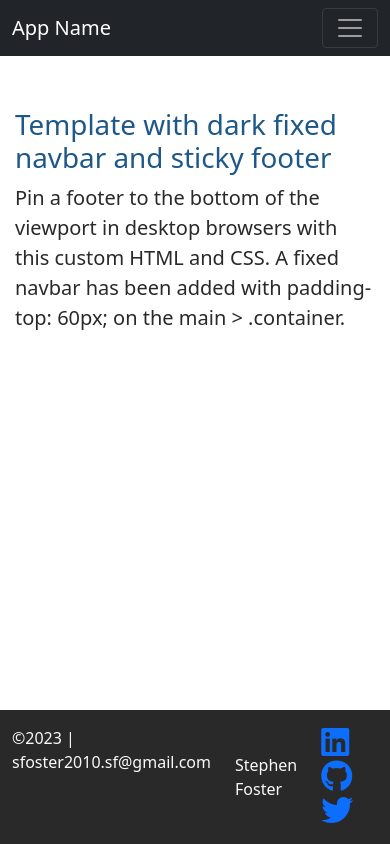
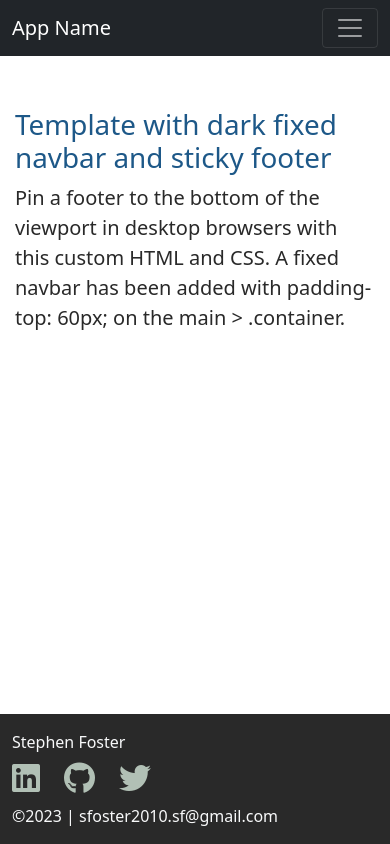
Before and after one commit to Foster0x/CFsitetemplate, a plain HTML site: page index.html in a window 390 px wide. Drawn offline with nearby package versions, Linux system fonts and the light colour scheme.

Commit message:
footer responsive

```diff
--- a/css/site.css
+++ b/css/site.css
@@ -21,6 +21,20 @@ h1,h2,h3,h4,h5,h6 {
     color: var(--primary-color);
 }
 
+footer {
+    padding-right: 1rem;
+}
+
+footer .social>a {
+    color: var(--white-color);
+    opacity: 0.75;
+}
+
+footer .social>a:hover {
+    opacity: 0.9;
+    color: var(--primary-color);
+}
+
 main>.container {
     padding: 60px 15px 0;
     margin-bottom: 5rem;
--- a/index.html
+++ b/index.html
@@ -55,18 +55,18 @@
     <footer class="footer mt-auto py-3 sticky-footer">
         <div class="container-fluid">
             <!--<span class="text-muted">Place sticky footer content here.</span> -->
-            <div class="row">
-                <div class="col text-light">
+            <div class="row row-cols-1 row-cols-lg-3 gy-2">
+                <div class="col order-last order-lg-first text-light">
                     <div><span class="text-light">&copy;2023 | </span>sfoster2010.sf@gmail.com</div>
                 </div>
-                <div class="col d-flex align-items-center justify-content-center">
+                <div class="col d-flex align-items-center justify-content-start justify-content-lg-center">
                     <div><span class="text-light">Stephen Foster</span></div>
                 </div>
-                <div class="col d-flex align-items-center justify-content-end">
+                <div class="col d-flex align-items-center justify-content-start justify-content-lg-end">
                     <div class="row">
-                        <div class="col"><a href="#"><i class="fab fa-linkedin fa-2x"></i></a></div>
-                        <div class="col"><a href="#"><i class="fab fa-github fa-2x"></i></a></div>
-                        <div class="col"><a href="#"><i class="fab fa-twitter fa-2x"></i></a></div>
+                        <div class="col social"><a href="#" target="_blank"><i class="fab fa-linkedin fa-2x"></i></a></div>
+                        <div class="col social"><a href="#" target="_blank"><i class="fab fa-github fa-2x"></i></a></div>
+                        <div class="col social"><a href="#" target="_blank"><i class="fab fa-twitter fa-2x"></i></a></div>
                     </div>
                 </div>
             </div>
```
